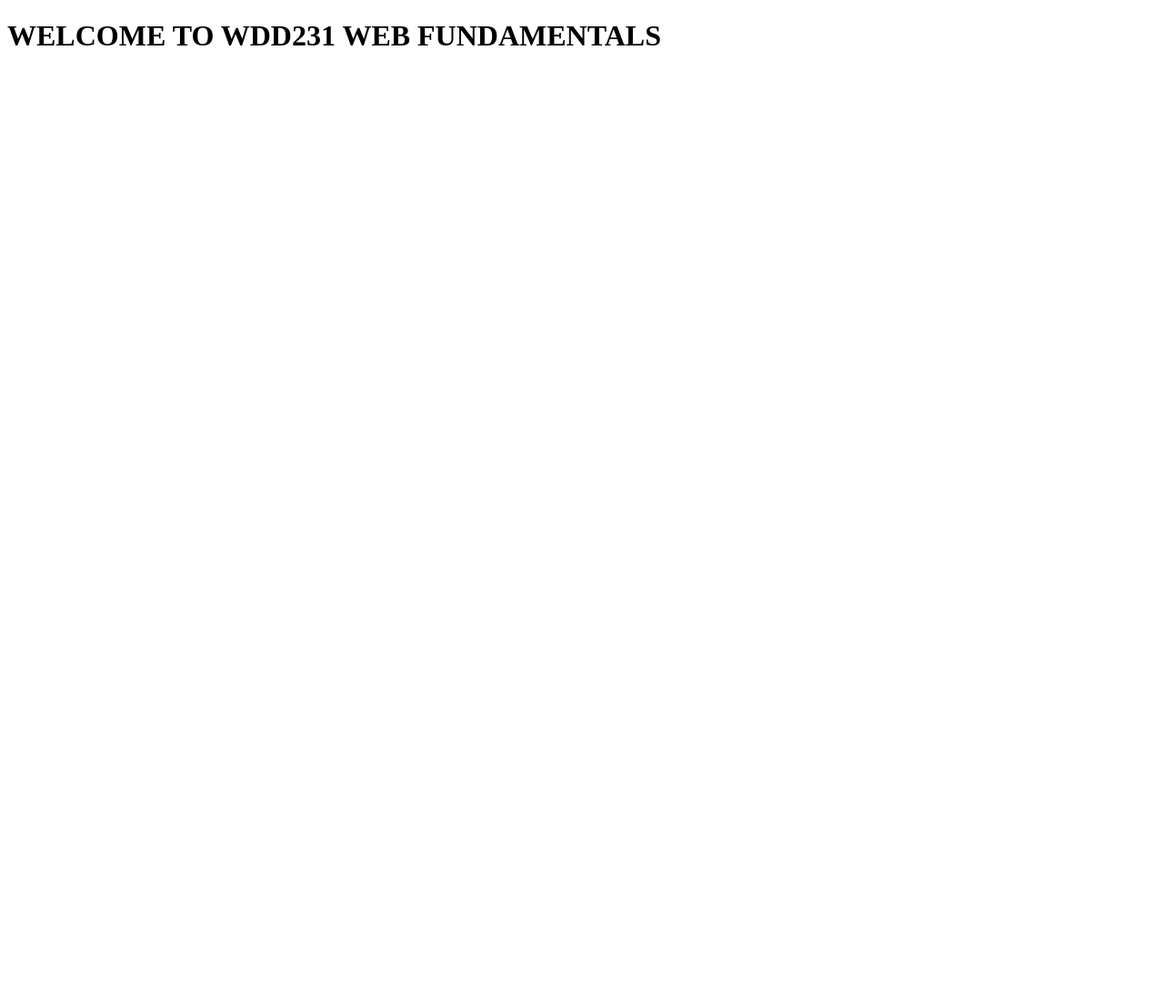
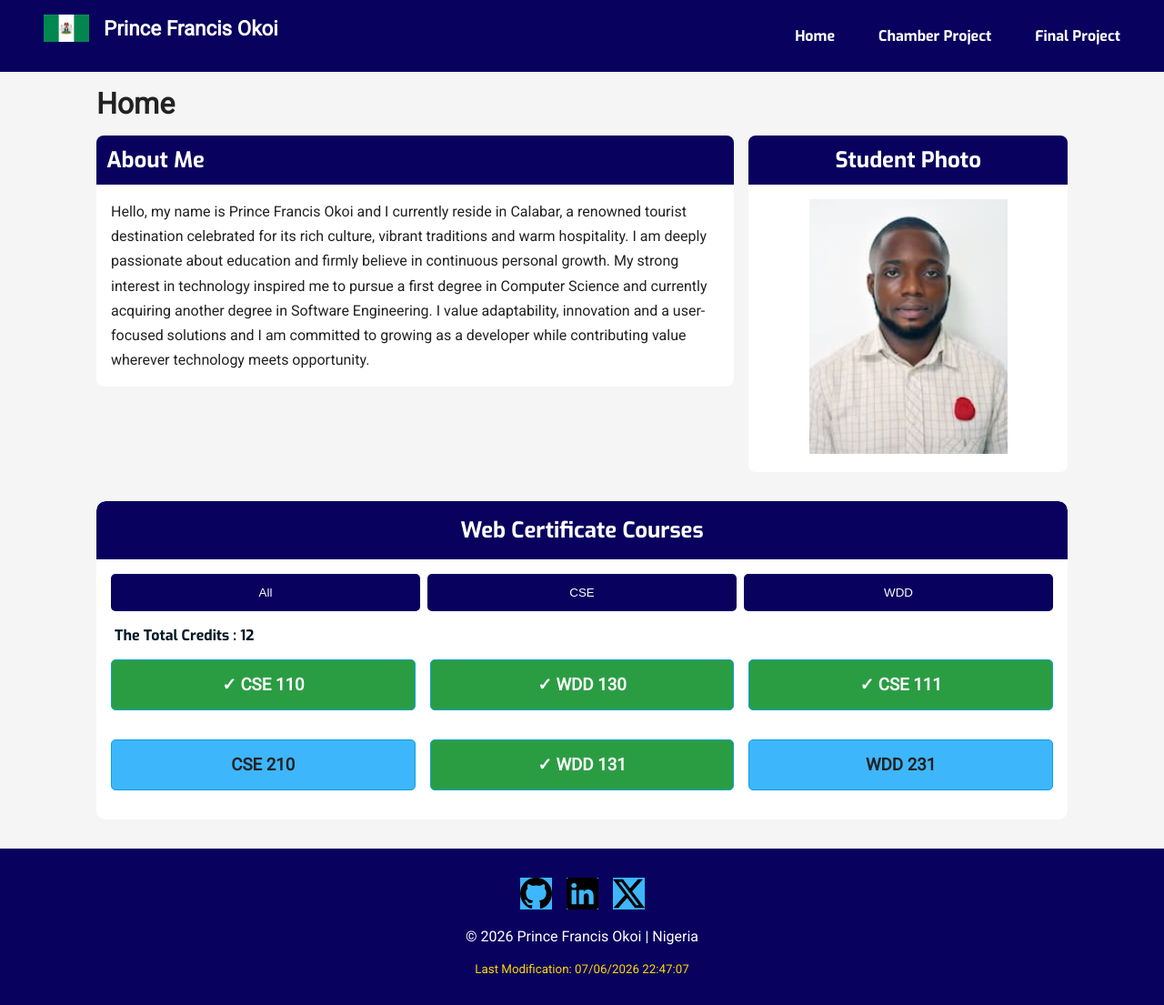
Before and after one commit to okoiprince/wdd231, a plain HTML site: page index.html in a window 1280 px wide. Shown: the whole page at 91% size. Before the commit the page ends 800 px from the top, so only its background shows below. Drawn offline with Linux system fonts and the light colour scheme.

Commit message:
week01 homepage

```diff
--- a/index.html
+++ b/index.html
@@ -1,11 +1,116 @@
 <!DOCTYPE html>
 <html lang="en">
+
 <head>
     <meta charset="UTF-8">
     <meta name="viewport" content="width=device-width, initial-scale=1.0">
-    <title>Document</title>
+    <title>Chamber of Commerce </title>
+
+    <meta name="description"
+        content="WDD 231 - Dynamic Web Fundamentals 2, Prince Okoi, web design and development resources, Week 1 project">
+    <meta name="author" content="Prince Francis Okoi">
+
+    <!-- Stylesheets -->
+    <link rel="stylesheet" href="styles/small.css">
+    <link rel="stylesheet" href="styles/large.css">
+
+    <!-- Javascripts -->
+    <script src="scripts/date.js" defer></script>
+    <script src="scripts/navigation.js" defer></script>
+    <script src="scripts/course.js" defer></script>
+
+    <!-- Google fonts -->
+    <link rel="preconnect" href="https://fonts.googleapis.com">
+    <link rel="preconnect" href="https://fonts.gstatic.com" crossorigin>
+    <link href="https://fonts.googleapis.com/css2?family=Exo:ital,wght@0,100..900;1,100..900&family=Roboto&display=swap"
+        rel="stylesheet">
 </head>
+
 <body>
-    <h1>WELCOME TO WDD231 WEB FUNDAMENTALS</h1>
+    <header>
+        <div class="logo">
+            <img src="images/nigeria.webp" alt="Course homepage">
+            <span>Prince Francis Okoi</span>
+        </div>
+        <button id="menu">&#9776;</button>
+        <nav>
+            <ul id="nav-links">
+                <li><a href="index.html">Home</a></li>
+                <li><a href="#">Chamber Project</a></li>
+                <li><a href="#">Final Project</a></li>
+            </ul>
+        </nav>
+    </header>
+
+    <main>
+        <h1>Home</h1>
+        <div class="row_one">
+            <section class="about">
+                <h2> About Me</h2>
+                <p>Hello, my name is Prince Francis Okoi and I currently reside in Calabar, a renowned
+                    tourist destination celebrated for its rich culture, vibrant traditions and warm
+                    hospitality. I am deeply passionate about education and firmly believe in continuous
+                    personal growth. My strong interest in technology inspired me to pursue a first
+                    degree in Computer Science and currently acquiring another degree in Software Engineering.
+                    I value adaptability, innovation and a user-focused solutions and I am committed to
+                    growing as a developer while contributing value wherever technology meets
+                    opportunity.
+                </p>
+            </section>
+
+            <section class="photo">
+                <h2> Student Photo </h2>
+                <img src="images/profile.jpg" alt="Prince Okoi">
+            </section>
+        </div>
+
+        <section class="course">
+
+            <h2>Web Certificate Courses</h2>
+
+            <div class="buttons">
+                <button id="all">All</button>
+                <button id="cse">CSE</button>
+                <button id="wdd">WDD</button>
+            </div>
+
+            <p class="credits">
+                The Total Credits :
+                <span id="credits"></span>
+            </p>
+
+            <div id="course_card"></div>
+
+        </section>
+
+    </main>
+
+    <footer>
+
+        <div class="social">
+            <a href="https://github.com/princeokoi">
+                <img src="images/github.svg" alt="GitHub">
+            </a>
+
+            <a href="https://linkedin.com/in/prince-okoi">
+                <img src="images/linkedin.svg" alt="LinkedIn">
+            </a>
+
+            <a href="https://x.com">
+                <img src="images/twitter-x.svg" alt="X">
+            </a>
+        </div>
+
+        <p>
+            &copy;
+            <span id="currentyear"></span>
+            Prince Francis Okoi | Nigeria
+        </p> <br>
+
+        <p id="lastModified"></p>
+
+    </footer>
+
 </body>
+
 </html>
--- /dev/null
+++ b/scripts/course.js
@@ -0,0 +1,145 @@
+const courses = [
+    {
+        subject: 'CSE',
+        number: 110,
+        title: 'Introduction to Programming',
+        credits: 2,
+        certificate: 'Web and Computer Programming',
+        description: 'This course will introduce students to programming. It will introduce the building blocks of programming languages (variables, decisions, calculations, loops, array, and input/output) and use them to solve problems.',
+        technology: [
+            'Python'
+        ],
+        completed: true
+    },
+    {
+        subject: 'WDD',
+        number: 130,
+        title: 'Web Fundamentals',
+        credits: 2,
+        certificate: 'Web and Computer Programming',
+        description: 'This course introduces students to the World Wide Web and to careers in web site design and development. The course is hands on with students actually participating in simple web designs and programming. It is anticipated that students who complete this course will understand the fields of web design and development and will have a good idea if they want to pursue this degree as a major.',
+        technology: [
+            'HTML',
+            'CSS'
+        ],
+        completed: true
+    },
+    {
+        subject: 'CSE',
+        number: 111,
+        title: 'Programming with Functions',
+        credits: 2,
+        certificate: 'Web and Computer Programming',
+        description: 'CSE 111 students become more organized, efficient, and powerful computer programmers by learning to research and call functions written by others; to write, call , debug, and test their own functions; and to handle errors within functions. CSE 111 students write programs with functions to solve problems in many disciplines, including business, physical science, human performance, and humanities.',
+        technology: [
+            'Python'
+        ],
+        completed: true
+    },
+    {
+        subject: 'CSE',
+        number: 210,
+        title: 'Programming with Classes',
+        credits: 2,
+        certificate: 'Web and Computer Programming',
+        description: 'This course will introduce the notion of classes and objects. It will present encapsulation at a conceptual level. It will also work with inheritance and polymorphism.',
+        technology: [
+            'C#'
+        ],
+        completed: false
+    },
+    {
+        subject: 'WDD',
+        number: 131,
+        title: 'Dynamic Web Fundamentals',
+        credits: 2,
+        certificate: 'Web and Computer Programming',
+        description: 'This course builds on prior experience in Web Fundamentals and programming. Students will learn to create dynamic websites that use JavaScript to respond to events, update content, and create responsive user experiences.',
+        technology: [
+            'HTML',
+            'CSS',
+            'JavaScript'
+        ],
+        completed: true
+    },
+    {
+        subject: 'WDD',
+        number: 231,
+        title: 'Frontend Web Development I',
+        credits: 2,
+        certificate: 'Web and Computer Programming',
+        description: 'This course builds on prior experience with Dynamic Web Fundamentals and programming. Students will focus on user experience, accessibility, compliance, performance optimization, and basic API usage.',
+        technology: [
+            'HTML',
+            'CSS',
+            'JavaScript'
+        ],
+        completed: false
+    }
+]
+
+// Element selectors
+const course_card = document.getElementById("course_card");
+const credits = document.getElementById("credits");
+
+const allBtn = document.getElementById("all");
+const cseBtn = document.getElementById("cse");
+const wddBtn = document.getElementById("wdd");
+
+// Display courses
+function getCourse(courseList) {
+
+    course_card.innerHTML = "";
+
+    courseList.forEach(course => {
+
+        const card = document.createElement("section");
+
+        // Add a class for styling
+        card.classList.add("course-card");
+
+        // Highlight completed courses
+        if (course.completed) {
+            card.classList.add("completed");
+        }
+
+        const course_code = document.createElement("h3");
+        course_code.innerHTML = `
+        ${course.completed ? "&#10003;" : ""}
+        ${course.subject} ${course.number}`;
+
+        card.appendChild(course_code);
+
+        course_card.appendChild(card);
+    });
+
+    displayCredits(courseList);
+}
+
+// Calculate credits using reduce()
+function displayCredits(courseList) {
+
+    const total = courseList.reduce((sum, course) => {
+        return sum + course.credits;
+    }, 0);
+
+    credits.textContent = total;
+}
+
+// Filter buttons
+allBtn.addEventListener("click", () => {
+    getCourse(courses);
+});
+
+cseBtn.addEventListener("click", () => {
+    const cseCourses = courses.filter(course => course.subject === "CSE");
+    getCourse(cseCourses);
+});
+
+wddBtn.addEventListener("click", () => {
+    const wddCourses = courses.filter(course => course.subject === "WDD");
+    getCourse(wddCourses);
+});
+
+// Initial display
+getCourse(courses);
--- /dev/null
+++ b/scripts/date.js
@@ -0,0 +1,7 @@
+// Footer: Current Year
+const year = new Date().getFullYear();
+
+document.getElementById("currentyear").textContent = year;
+
+document.getElementById("lastModified").textContent =
+    "Last Modification: " + document.lastModified;
--- /dev/null
+++ b/scripts/navigation.js
@@ -0,0 +1,10 @@
+const menuBtn = document.querySelector("#menu");
+const nav = document.querySelector("#nav-links");
+
+menuBtn.addEventListener("click", () => {
+    nav.classList.toggle("open");
+
+    menuBtn.innerHTML = nav.classList.contains("open")
+        ? "✖"
+        : "&#9776;";
+});
--- /dev/null
+++ b/styles/large.css
@@ -0,0 +1,64 @@
+@media screen and (min-width: 768px) {
+
+    /* Header segment*/
+
+    header {
+        display: grid;
+        grid-template-columns: auto 1fr auto;
+        align-items: center;
+        padding: 1rem 2rem;
+    }
+
+    header img {
+        margin: 0;
+    }
+
+    .logo {
+        text-align: left;
+        margin-left: 1rem;
+    }
+
+    #menu {
+        display: none;
+    }
+
+    nav ul {
+        display: flex !important;
+        justify-content: flex-end;
+        gap: 1rem;
+    }
+
+    nav li {
+        margin: 0;
+    }
+
+    nav a {
+        border-radius: 5px;
+        padding: .8rem 1rem;
+    }
+
+    /* About  */
+
+    .row_one {
+        display: grid;
+        grid-template-columns: 2fr 1fr;
+        gap: 1rem;
+        align-items: start;
+    }
+
+    .photo img {
+        width: 250px;
+    }
+
+    /*  Course Cards */
+
+    #course_card {
+        grid-template-columns: repeat(auto-fit, minmax(300px, 1fr));
+    }
+
+    /*Footer */
+
+    footer {
+        padding: 2rem;
+    }
+}
--- /dev/null
+++ b/styles/small.css
@@ -0,0 +1,210 @@
+:root {
+    --primary: #08015e;
+    --secondary: #fff;
+}
+
+* {
+    margin: 0;
+    padding: 0;
+    box-sizing: border-box;
+}
+
+body {
+    font-family: Roboto, sans-serif;
+    background: #f5f5f5;
+    color: #222;
+}
+
+img {
+    max-width: 100%;
+    height: auto;
+}
+
+/*  Header segment */
+header {
+    background: var(--primary);
+    color: var(--secondary);
+    padding: 1rem;
+}
+
+.logo {
+    display: flex;
+    align-items: center;
+    gap: 1rem;
+    margin-bottom: 1rem;
+}
+
+.logo img {
+    width: 50px;
+    height: auto;
+}
+
+.logo span {
+    font-size: 1.4rem;
+    font-weight: bold;
+}
+
+#menu {
+    font-size: 2rem;
+    border: none;
+    background: none;
+    color: white;
+    cursor: pointer;
+}
+
+nav ul {
+    display: none;
+    list-style: none;
+    font-family: "Exo", sans-serif;
+    font-weight: bolder;
+}
+
+nav ul.open {
+    display: block;
+}
+
+nav li {
+    margin: .5rem 0;
+}
+
+nav a {
+    display: block;
+    padding: .7rem;
+    color: white;
+    text-decoration: none;
+}
+
+nav a:hover {
+    background: white;
+    color: #1d3557;
+}
+
+/* Main */
+main {
+    max-width: 1100px;
+    margin: auto;
+    padding: 1rem;
+}
+
+main h1 {
+    margin-bottom: 1rem;
+}
+
+section {
+    background: white;
+    border-radius: 8px;
+    overflow: hidden;
+    margin-bottom: 1rem;
+}
+
+section h2 {
+    background: var(--primary);
+    color: white;
+    padding: .7rem;
+    font-family: "Exo", sans-serif;
+}
+
+.about p {
+    padding: 1rem;
+    line-height: 1.7;
+}
+
+.photo {
+    text-align: center;
+}
+
+.photo img {
+    width: 220px;
+    padding: 1rem;
+    border-radius: 10px;
+}
+
+.buttons {
+    display: grid;
+    grid-template-columns: repeat(3, 1fr);
+    gap: .5rem;
+    padding: 1rem;
+}
+
+.buttons button {
+    padding: .8rem;
+    border: none;
+    background: var(--primary);
+    color: white;
+    cursor: pointer;
+    border-radius: 5px;
+}
+
+.buttons button:hover {
+    background: #457b9d;
+}
+
+.credits {
+    color: #011825;
+    font-family: "Exo", sans-serif;
+    font-weight: bold;
+    margin-left: 20px;
+}
+
+.course {
+    background: #fff;
+    border-radius: 10px;
+    overflow: hidden;
+    margin-top: 1rem;
+}
+
+.course h2 {
+    background: var(--primary);
+    color: var(--secondary);
+    padding: 1rem;
+    text-align: center;
+    margin: 0;
+    border-radius: 10px 10px 0 0;
+    font-family: "Exo", sans-serif;
+}
+
+#course_card {
+    display: grid;
+    gap: 1rem;
+    padding: 1rem;
+}
+
+.course-card {
+    border: 1px solid #09a1dd;
+    background-color: #3eb6fc;
+    padding: 1rem;
+    text-align: center;
+    border-radius: 5px;
+}
+
+.completed {
+    background: #2a9d43;
+    color: white;
+}
+
+
+/*Footer */
+
+footer {
+    background: var(--primary);
+    color: var(--secondary);
+    text-align: center;
+    padding: 2rem 1rem;
+}
+
+#lastModified {
+    color: gold;
+    font-size: 10pt;
+}
+
+.social {
+    display: flex;
+    justify-content: center;
+    gap: 1rem;
+    margin-bottom: 1rem;
+}
+
+.social img {
+    background-color: #3eb6fc;
+    width: 35px;
+}
```
Also changed, not shown: images/github.svg (added), images/linkedin.svg (added), images/nigeria.webp (added), images/profile.jpg (added), images/twitter-x.svg (added).
